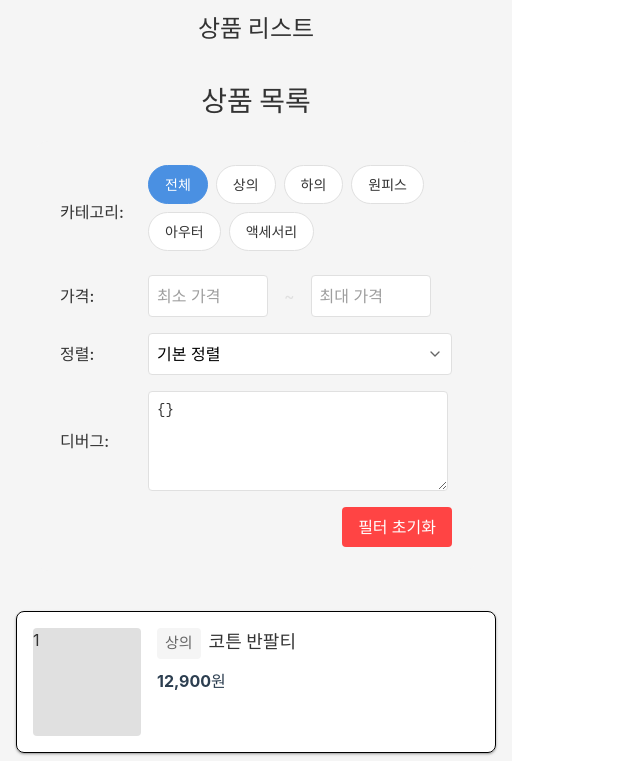
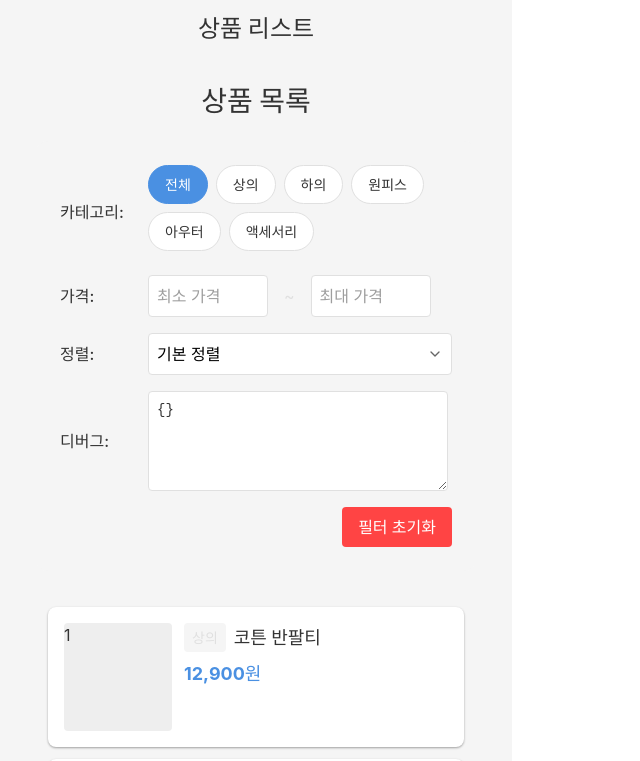
Before and after one commit to fliklab/react-product-list, a React (Vite) app: page / in a window 1280 px wide. Shown: the top 761 px of the page, without its empty margins (0-640 px from the left). Built offline with nearby package versions, Linux system fonts and the light colour scheme.

Commit message:
Migration of Product-List Components

```diff
--- a/src/components/ProductList/ProductItem.module.css
+++ /dev/null
@@ -1,76 +0,0 @@
-.productItem {
-  display: flex;
-  flex-direction: row;
-  width: 480px;
-  border: 1px solid #000000;
-  border-radius: 8px;
-  padding: 16px;
-  margin: 0px;
-  background-color: white;
-  box-shadow: 0 2px 4px rgba(0, 0, 0, 0.05);
-  transition: transform 0.2s ease, box-shadow 0.2s ease;
-  cursor: pointer;
-}
-
-.productItem:hover {
-  transform: translateY(-2px);
-  box-shadow: 0 4px 8px rgba(0, 0, 0, 0.1);
-}
-
-.productImagePlaceholder {
-  height: 108px;
-  aspect-ratio: 1;
-  background-color: #e0e0e0;
-  border-radius: 4px;
-  margin-right: 16px;
-}
-
-.productImage {
-  width: 100%;
-  height: 180px;
-  overflow: hidden;
-  border-radius: 4px;
-  margin-bottom: 12px;
-}
-
-.productThumbnail {
-  width: 100%;
-  height: 100%;
-  object-fit: cover;
-}
-
-.productInfo {
-  flex: 1;
-  display: flex;
-  flex-direction: column;
-  gap: 8px;
-  align-items: flex-start;
-}
-
-.productNameContainer {
-  display: flex;
-  flex-direction: row;
-  gap: 8px;
-  margin-bottom: 2px;
-}
-
-.productName {
-  font-size: 18px;
-  font-weight: 600;
-  color: #333;
-  margin: 0;
-}
-
-.productPrice {
-  font-size: 16px;
-  font-weight: 700;
-  color: #2c3e50;
-}
-
-.productCategory {
-  font-size: 15px;
-  color: #666;
-  background-color: #f5f5f5;
-  padding: 4px 8px;
-  border-radius: 4px;
-}
--- a/src/components/ProductList/ProductItem.tsx
+++ b/src/components/ProductList/ProductItem.tsx
@@ -1,9 +1,86 @@
 import { Product } from "../../server/types";
-import styles from "./ProductItem.module.css";
+import styled from "@emotion/styled";
 
-export interface ProductItemProps extends Product {}
+export type ItemProps = Product;
 
-export const ProductItem: React.FC<ProductItemProps> = ({
+const ProductItemContainer = styled.div`
+  display: flex;
+  flex-direction: row;
+  padding: ${(props) => props.theme.spacing.lg};
+  gap: ${(props) => props.theme.spacing.md};
+  cursor: pointer;
+
+  @media (max-width: ${(props) => props.theme.breakpoints.sm}) {
+    padding: ${(props) => props.theme.spacing.md};
+  }
+`;
+
+const ImageContainer = styled.div`
+  width: 108px;
+  height: 108px;
+  background-color: ${(props) => props.theme.colors.grey[200]};
+  border-radius: ${(props) => props.theme.borderRadius.sm};
+  overflow: hidden;
+  flex-shrink: 0;
+
+  @media (max-width: ${(props) => props.theme.breakpoints.sm}) {
+    width: 80px;
+    height: 80px;
+  }
+`;
+
+const ProductImage = styled.img`
+  width: 100%;
+  height: 100%;
+  object-fit: cover;
+`;
+
+const ProductInfo = styled.div`
+  flex: 1;
+  display: flex;
+  flex-direction: column;
+  gap: ${(props) => props.theme.spacing.sm};
+`;
+
+const ProductHeader = styled.div`
+  display: flex;
+  flex-direction: row;
+  align-items: center;
+  gap: ${(props) => props.theme.spacing.sm};
+  flex-wrap: wrap;
+`;
+
+const Category = styled.span`
+  font-size: ${(props) => props.theme.typography.fontSizes.sm};
+  color: ${(props) => props.theme.colors.text.secondary};
+  background-color: ${(props) => props.theme.colors.background.paper};
+  padding: ${(props) => props.theme.spacing.xs}
+    ${(props) => props.theme.spacing.sm};
+  border-radius: ${(props) => props.theme.borderRadius.sm};
+`;
+
+const ProductName = styled.h3`
+  font-size: ${(props) => props.theme.typography.fontSizes.lg};
+  font-weight: ${(props) => props.theme.typography.fontWeights.bold};
+  color: ${(props) => props.theme.colors.text.primary};
+  margin: 0;
+
+  @media (max-width: ${(props) => props.theme.breakpoints.sm}) {
+    font-size: ${(props) => props.theme.typography.fontSizes.md};
+  }
+`;
+
+const Price = styled.span`
+  font-size: ${(props) => props.theme.typography.fontSizes.lg};
+  font-weight: ${(props) => props.theme.typography.fontWeights.bold};
+  color: ${(props) => props.theme.colors.primary.main};
+
+  @media (max-width: ${(props) => props.theme.breakpoints.sm}) {
+    font-size: ${(props) => props.theme.typography.fontSizes.md};
+  }
+`;
+
+export const ProductItem: React.FC<ItemProps> = ({
   id,
   name,
   price,
@@ -11,22 +88,22 @@ export const ProductItem: React.FC<ProductItemProps> = ({
   imageUrl,
 }) => {
   return (
-    <div className={styles.productItem}>
-      <div className={styles.productImagePlaceholder}>
+    <ProductItemContainer>
+      <ImageContainer>
         {imageUrl ? (
-          <img className={styles.productThumbnail} src={imageUrl} alt={name} />
+          <ProductImage src={imageUrl} alt={name} />
         ) : (
           <span>{id}</span>
         )}
-      </div>
-      <div className={styles.productInfo}>
-        <div className={styles.productNameContainer}>
-          <span className={styles.productCategory}>{category}</span>
-          <h3 className={styles.productName}>{name}</h3>
-        </div>
-        <span className={styles.productPrice}>{price.toLocaleString()}원</span>
-      </div>
-    </div>
+      </ImageContainer>
+      <ProductInfo>
+        <ProductHeader>
+          <Category>{category}</Category>
+          <ProductName>{name}</ProductName>
+        </ProductHeader>
+        <Price>{price.toLocaleString()}원</Price>
+      </ProductInfo>
+    </ProductItemContainer>
   );
 };
 
--- a/src/components/ProductList/ProductList.tsx
+++ b/src/components/ProductList/ProductList.tsx
@@ -9,17 +9,20 @@ interface ProductListProps {
 
 const ProductListContainer = styled.div`
   display: flex;
-  flex: 1;
   flex-direction: column;
   gap: ${(props) => props.theme.spacing.md};
-  justify-content: center;
-  align-items: center;
-  padding: ${(props) => props.theme.spacing.lg};
+  width: 100%;
+  max-width: ${(props) => props.theme.breakpoints.lg};
+  margin: 0 auto;
+  padding: ${(props) => props.theme.spacing.md};
+
+  @media (max-width: ${(props) => props.theme.breakpoints.md}) {
+    padding: ${(props) => props.theme.spacing.sm};
+  }
 `;
 
 const ProductItemWrapper = styled.div`
   width: 100%;
-  max-width: ${(props) => props.theme.breakpoints.lg};
   background-color: ${(props) => props.theme.colors.background.default};
   border-radius: ${(props) => props.theme.borderRadius.md};
   box-shadow: ${(props) => props.theme.shadows.sm};
```
